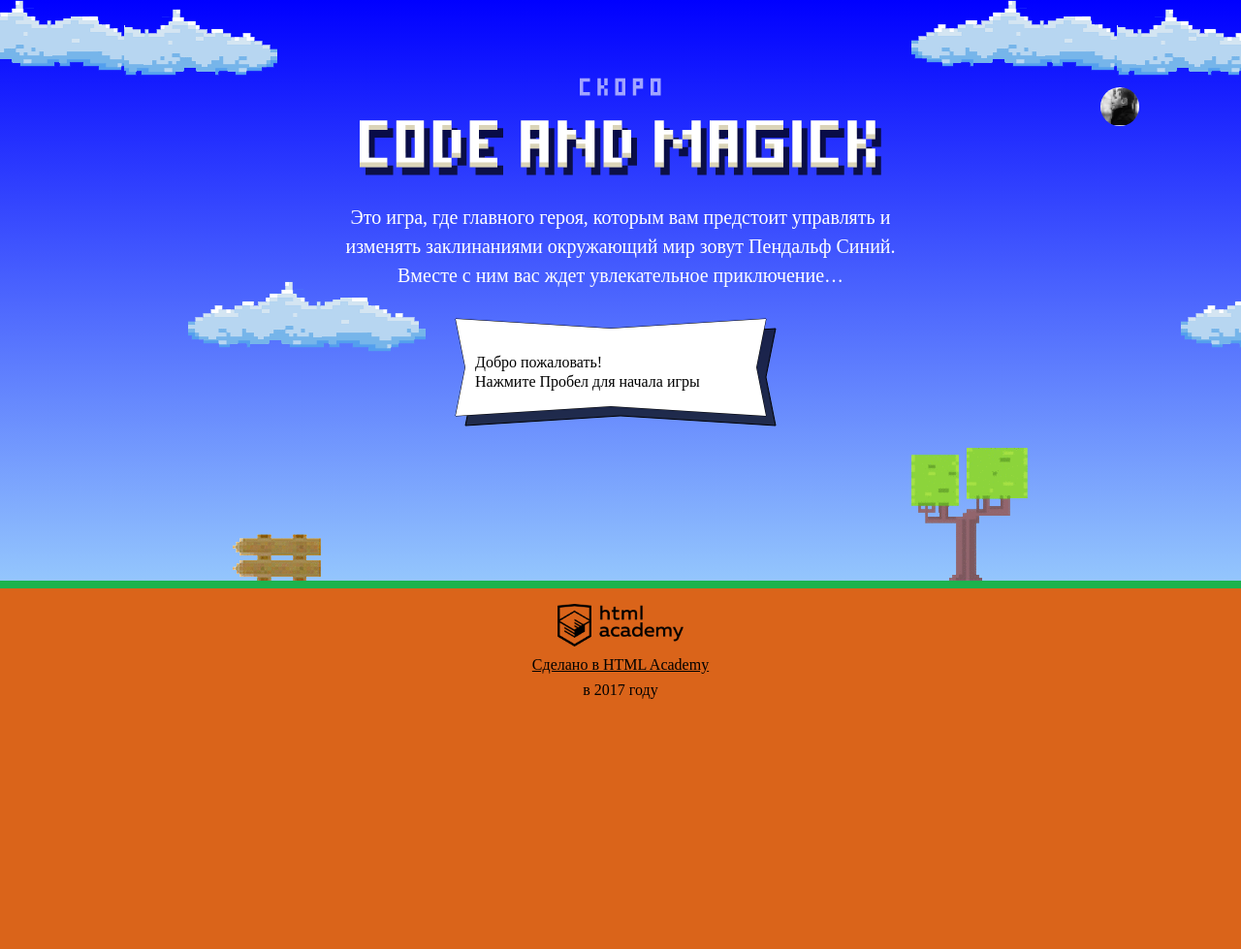
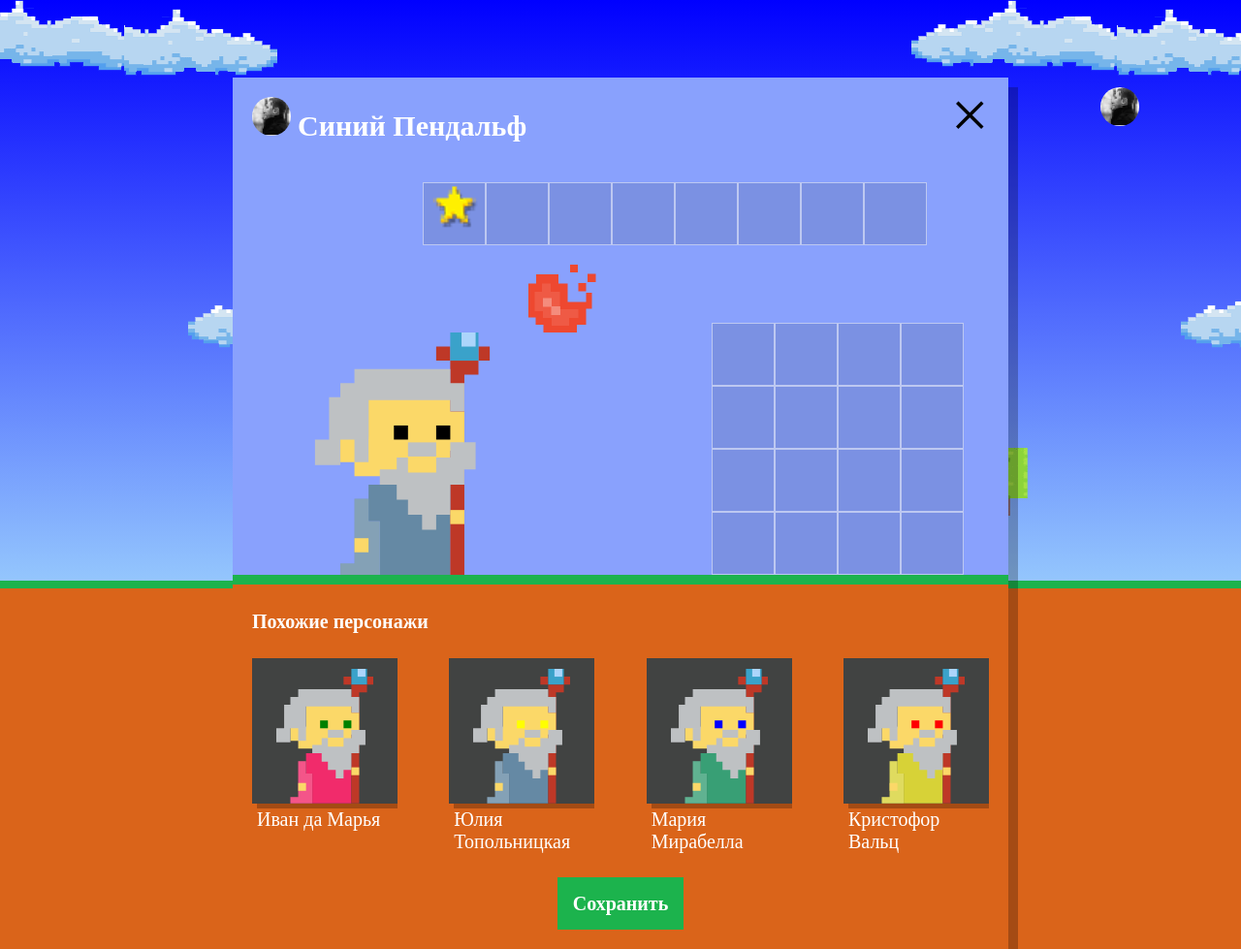
Before and after one commit to SobolevVova/591707-code-and-magick, a website: page index.html in a window 1280 px wide. Shown: the whole page at 97% size. Before the commit the page ends 800 px from the top, so only its background shows below. Drawn offline with Linux system fonts and the light colour scheme; a web font is replaced by a local one.

Commit message:
Подключение js setup

```diff
--- a/index.html
+++ b/index.html
@@ -201,6 +201,7 @@
     return height / 1 * 3;
   };
 </script>
+<script src="js/setup.js"></script>
 <script src="js/stat.js"></script>
 <script src="js/game.js"></script>
 
--- /dev/null
+++ b/js/setup.js
@@ -0,0 +1,47 @@
+'use strict';
+
+var WIZARD_NAMES = ['Иван да Марья', 'Юлия Топольницкая', 'Мария Мирабелла', 'Кристофор Вальц'];
+
+var userDialog = document.querySelector('.setup');
+userDialog.classList.remove('hidden');
+
+document.querySelector('.setup-similar').classList.remove('hidden');
+
+var similarListElement = document.querySelector('.setup-similar-list');
+var similarWizardTemplate = document.querySelector('#similar-wizard-template')
+.content
+.querySelector('.setup-similar-item');
+
+
+var wizards = [
+  {
+    name: WIZARD_NAMES[0],
+    coatColor: 'rgb(241, 43, 107)',
+    eyesColor: 'green'
+  },
+  {
+    name: WIZARD_NAMES[1],
+    coatColor: 'rgb(101, 137, 164)',
+    eyesColor: 'yellow'
+  },
+  {
+    name: WIZARD_NAMES[2],
+    coatColor: 'rgb(56, 159, 117)',
+    eyesColor: 'blue'
+  },
+  {
+    name: WIZARD_NAMES[3],
+    coatColor: 'rgb(215, 210, 55)',
+    eyesColor: 'red'
+  }
+];
+
+for (var i = 0; i < WIZARD_NAMES.length; i++) {
+  var wizardElement = similarWizardTemplate.cloneNode(true);
+
+  wizardElement.querySelector('.setup-similar-label').textContent = wizards[i].name;
+  wizardElement.querySelector('.wizard-coat').style.fill = wizards[i].coatColor;
+  wizardElement.querySelector('.wizard-eyes').style.fill = wizards[i].eyesColor;
+
+  similarListElement.appendChild(wizardElement);
+}
--- a/js/stat.js
+++ b/js/stat.js
@@ -24,17 +24,19 @@ window.renderStatistics = function (ctx, players, times) {
   ctx.fillText('Ура вы победили!', 120, 40);
   ctx.fillText('Список результатов:', 120, 60);
 
+  var getMaxElement = function (arr) {
+    var max = 0;
 
-  var max = -1;
+    for (var i = 0; i < arr.length; i++) {
+      var time = arr[i];
+      if (time > max) {
+        max = time;
+      }
+    }
+    return max;
+  };
 
-  for (var i = 0; i < times.length; i++) {
-    var time = times[i];
-    if (time > max) {
-      max = time;
-    }
-  }
-
-  var step = -barWidth / max;
+  var step = -barWidth / getMaxElement(times);
 
   for (var j = 0; j < players.length; j++) {
     if (players[j] === 'Вы') {
```
